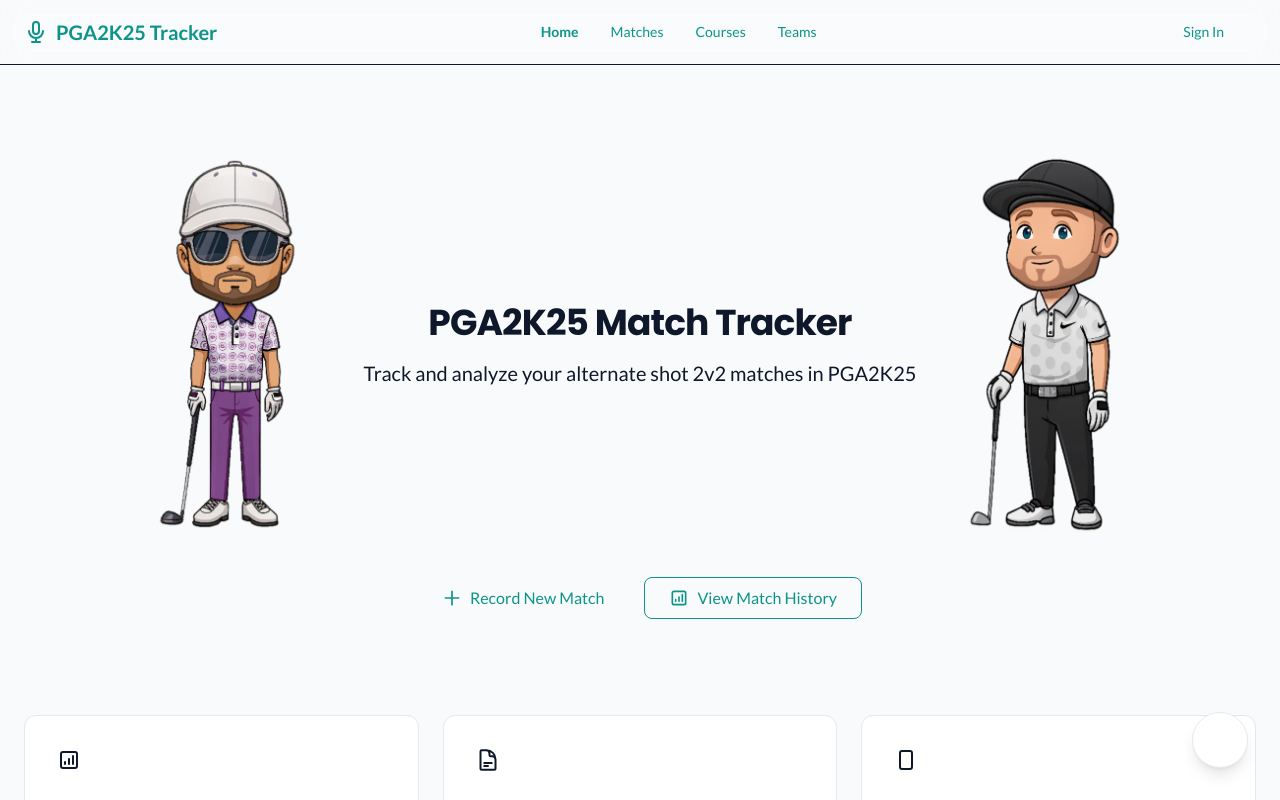
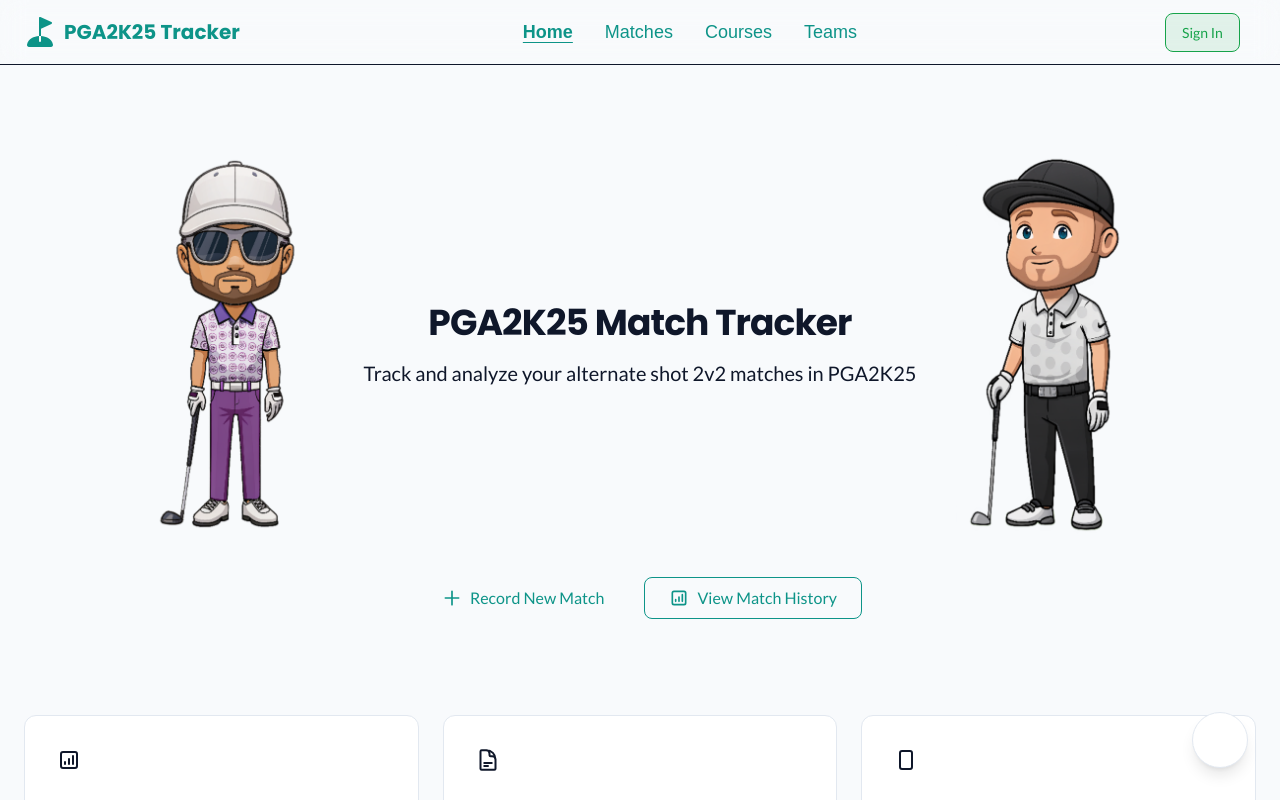
Before and after one commit to rkadlick/pga2k-tracker, a Next.js app: page / in a window 1280 px wide. Shown: the top 800 px of the page. Built offline with nearby package versions, Linux system fonts and the light colour scheme; no server answers; a web font is replaced by a local one.

Commit message:
feat: enhance button styles and typography - Add custom sign in/out button styles, implement fill animations, update site title font, fix dark mode hover states

```diff
--- a/src/app/globals.css
+++ b/src/app/globals.css
@@ -255,6 +255,113 @@
            transition-all duration-200
            dark:border-slate-700/50;
   }
+
+  /* Sign Out Button */
+  button.sign-out {
+    font-size: 0.875rem;
+    padding: 0.5rem 1rem;
+    border: 1px solid rgb(220, 38, 38);
+    color: rgb(220, 38, 38);
+    background-color: rgba(220, 38, 38, 0.1);
+    box-shadow: none;
+  }
+
+  button.sign-out:before {
+    background: rgb(220, 38, 38);
+  }
+
+  button.sign-out:hover {
+    color: #ffffff;
+  }
+
+  button.sign-out:active:before {
+    background: rgb(185, 28, 28);
+  }
+
+  [data-theme="dark"] button.sign-out {
+    border-color: rgb(248, 113, 113);
+    color: rgb(248, 113, 113);
+  }
+
+  [data-theme="dark"] button.sign-out:before {
+    background: rgb(248, 113, 113);
+  }
+
+  [data-theme="dark"] button.sign-out:hover {
+    color: #ffffff;
+  }
+
+  [data-theme="dark"] button.sign-out:active:before {
+    background: rgb(220, 38, 38);
+  }
+
+  /* Sign In Button/Link */
+  .sign-in-button {
+    position: relative;
+    overflow: hidden;
+    z-index: 1;
+    cursor: pointer;
+    font-size: 0.875rem;
+    padding: 0.5rem 1rem;
+    border: 1px solid rgb(22, 163, 74);
+    border-radius: 0.5rem;
+    color: rgb(22, 163, 74);
+    background-color: rgba(22, 163, 74, 0.1);
+    transition-property: color, transform;
+    transition-duration: 0.5s;
+    transition-timing-function: ease;
+    will-change: color, transform;
+    text-decoration: none;
+    display: inline-block;
+  }
+
+  .sign-in-button:before {
+    content: "";
+    position: absolute;
+    z-index: -1;
+    background: rgb(22, 163, 74);
+    height: 150px;
+    width: 200px;
+    border-radius: 50%;
+    top: 100%;
+    left: 100%;
+    transition: all 0.5s ease;
+  }
+
+  .sign-in-button:hover {
+    color: #ffffff;
+    transform: translateY(-1px);
+  }
+
+  .sign-in-button:active {
+    transform: translateY(1px);
+  }
+
+  .sign-in-button:hover:before {
+    top: -30px;
+    left: -30px;
+  }
+
+  .sign-in-button:active:before {
+    background: rgb(21, 128, 61);
+  }
+
+  [data-theme="dark"] .sign-in-button {
+    border-color: rgb(74, 222, 128);
+    color: rgb(74, 222, 128);
+  }
+
+  [data-theme="dark"] .sign-in-button:before {
+    background: rgb(74, 222, 128);
+  }
+
+  [data-theme="dark"] .sign-in-button:hover {
+    color: #ffffff;
+  }
+
+  [data-theme="dark"] .sign-in-button:active:before {
+    background: rgb(22, 163, 74);
+  }
 }
 
 /* Animations */
--- a/src/components/layout/Header.tsx
+++ b/src/components/layout/Header.tsx
@@ -5,6 +5,7 @@
 import { usePathname, useRouter } from 'next/navigation';
 import { createClient } from '@/utils/supabase/client';
 import { useAuth } from '@/hooks/useAuth';
+import { IoGolf } from "react-icons/io5";
 
 export default function Header() {
   const pathname = usePathname();
@@ -26,10 +27,9 @@
           <Link
             href="/"
             className="flex items-center space-x-2 font-bold text-xl text-[--foreground] hover:text-[--primary] transition-colors"
+            style={{ fontFamily: 'var(--font-primary)' }}
           >
-            <svg xmlns="http://www.w3.org/2000/svg" viewBox="0 0 24 24" fill="none" stroke="currentColor" className="w-6 h-6">
-              <path strokeLinecap="round" strokeLinejoin="round" strokeWidth={2} d="M19 11a7 7 0 01-7 7m0 0a7 7 0 01-7-7m7 7v4m0 0H8m4 0h4m-4-8a3 3 0 01-3-3V5a3 3 0 116 0v6a3 3 0 01-3 3z" />
-            </svg>
+            <IoGolf className="w-8 h-8" />
             <span>PGA2K25 Tracker</span>
           </Link>
 
@@ -51,9 +51,7 @@
                   </span>
                   <button
                     onClick={handleSignOut}
-                    className="text-sm bg-rose-500/10 text-rose-600 dark:text-rose-400
-                             hover:bg-rose-500/20 rounded-lg px-4 py-2
-                             transition-colors shadow-none"
+                    className="sign-out"
                   >
                     Sign Out
                   </button>
@@ -61,8 +59,7 @@
               ) : (
                 <Link
                   href="/login"
-                  className="text-sm bg-[--primary]/10 text-[--primary] hover:bg-[--primary]/20
-                           px-4 py-2 rounded-lg transition-colors"
+                  className="sign-in-button"
                 >
                   Sign In
                 </Link>
@@ -122,9 +119,10 @@
   return (
     <Link
       href={href}
-      className={`text-sm font-medium transition-colors hover:text-[--primary] ${
+      style={{ fontFamily: 'var(--font-tertiary)' }}
+      className={`text-lg font-medium transition-colors hover:text-[--primary] hover:underline ${
         isActive
-          ? 'text-[--primary] font-semibold'
+          ? 'text-[--primary] font-semibold underline underline-offset-4'
           : 'text-[--muted] hover:text-[--muted-hover]'
       }`}
     >
@@ -145,9 +143,10 @@
     <Link
       href={href}
       onClick={onClick}
-      className={`text-sm font-medium px-4 py-2 rounded-lg transition-colors
+      style={{ fontFamily: 'var(--font-tertiary)' }}
+      className={`text-lg font-medium px-4 py-2 rounded-lg transition-colors hover:underline
                  ${isActive
-                   ? 'bg-[--primary]/10 text-[--primary]'
+                   ? 'bg-[--primary]/10 text-[--primary] underline underline-offset-4'
                    : 'text-[--muted] hover:text-[--muted-hover] hover:bg-[--primary]/5'
                  }`}
     >
```
